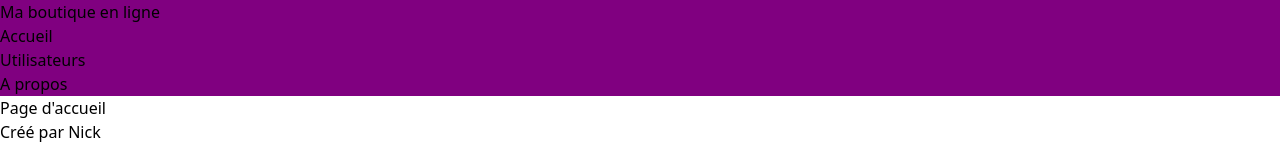
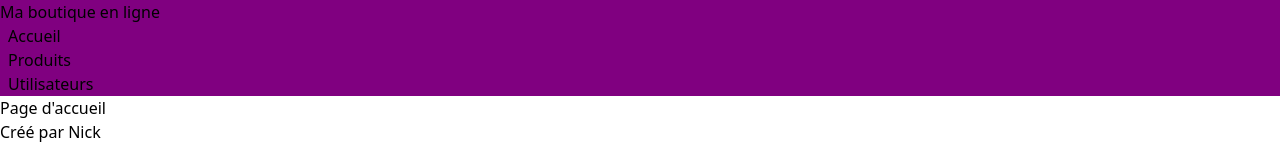
Before and after one commit to Nickwaster/angular-ivy-qxybe3, an Angular app: page / in a window 1280 px wide. Shown: the top 160 px of the page. Built offline with nearby package versions, Linux system fonts and the light colour scheme.

Commit message:
1 file modified

```diff
--- a/src/app/menu/menu.component.html
+++ b/src/app/menu/menu.component.html
@@ -3,8 +3,8 @@
 		<ng-content></ng-content>
 	</h1>
 	<ul>
-		<li>Accueil</li>
-		<li><a routerLink="/utilisateurs">Utilisateurs</a></li>
-		<li>A propos</li>
+	<li class="px-2"><a routerLink="/">Accueil</a></li>
+		<li class="px-2"><a routerLink="/">Produits</a></li>
+		<li class="px-2"><a routerLink="/utilisateurs">Utilisateurs</a></li>
 	</ul>
 </nav>
```
